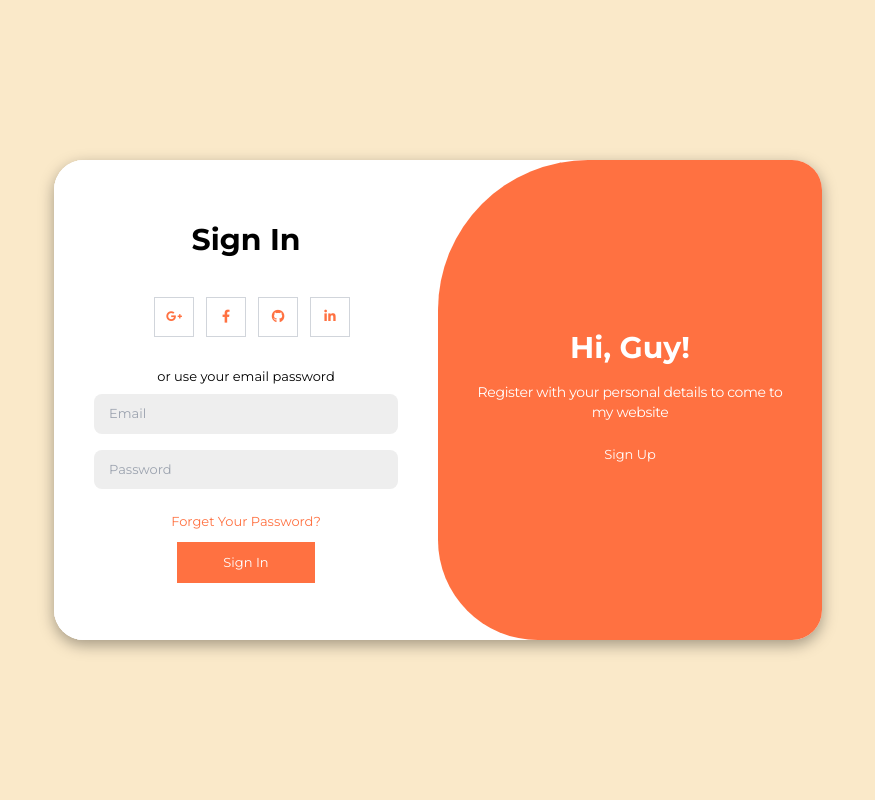
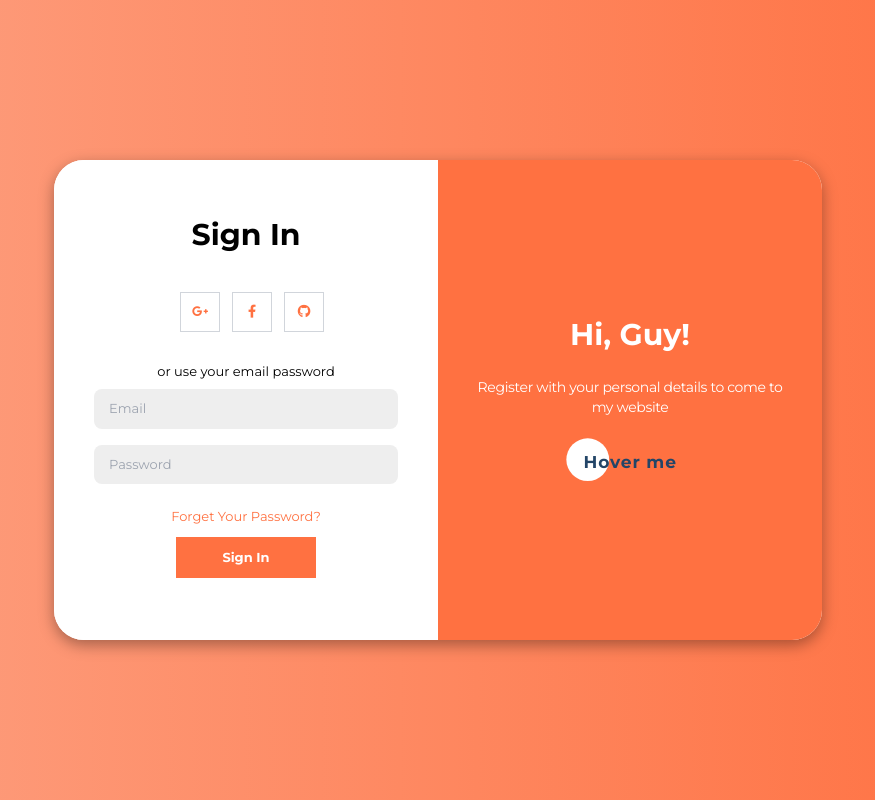
Before and after one commit to duongbao0803/login-UI, a React (Vite) app: page / in a window 1280 px wide. Shown: the whole page, without its empty margins (202-1077 px from the left). Built offline with nearby package versions, Linux system fonts and the light colour scheme.

Commit message:
FIX - Fix login

```diff
--- a/index.html
+++ b/index.html
@@ -8,7 +8,7 @@
       rel="stylesheet"
       href="https://cdnjs.cloudflare.com/ajax/libs/font-awesome/6.4.2/css/all.min.css"
     />
-    <link rel="stylesheet" href="./src/index.css" />
+    <link rel="stylesheet" href="./src/index.scss" />
     <title>Vite + React + TS</title>
   </head>
   <body>
--- a/package.json
+++ b/package.json
@@ -31,6 +31,7 @@
     "eslint-plugin-react-hooks": "^4.6.0",
     "eslint-plugin-react-refresh": "^0.4.5",
     "postcss": "^8.4.32",
+    "sass": "^1.69.7",
     "tailwindcss": "^3.4.0",
     "typescript": "^5.2.2",
     "vite": "^5.0.8"
--- a/src/App.tsx
+++ b/src/App.tsx
@@ -9,9 +9,9 @@ function App() {
   };
   return (
     <div className={`container ${isActive ? "active" : ""}`} id="container">
-      <div className="sign-up absolute top-0 h-full transition duration-1000 ease-in-out left-0 w-[50%] ">
+      <div className="sign-up absolute top-0 h-full transition-all duration-700 ease-in-out left-0 w-[50%] opacity-0 z-[1] ">
         <form className="bg-[#fff] flex items-center justify-center flex-col py-0 px-[40px] h-full">
-          <h1>Create Account</h1>
+          <h1>Sign Up</h1>
           <div className="my-5 mx-0">
             <a
               href="#"
@@ -31,16 +31,8 @@ function App() {
             >
               <i className="fa-brands fa-github" />
             </a>
-            <a
-              href="#"
-              className="text-[13px] text-[#ff7141] no-underline mt-[15px] mr-0 mb-[10px] border border-solid border-gray-300 rounded-1/5 inline-flex justify-center items-center mx-3 w-[40px] h-[40px]"
-            >
-              <i className="fa-brands fa-linkedin-in" />
-            </a>
           </div>
-          <span className="text-[13px]">
-            or use your email for registeration
-          </span>
+          <span>or use your email for registeration</span>
           <input
             className="bg-[#eee] border-none my-[8px] mx-0 py-[10px] px-[15px] text-[13px] rounded-[8px] w-full outline-none"
             type="text"
@@ -56,12 +48,12 @@ function App() {
             type="password"
             placeholder="Password"
           />
-          <button className="bg-[#ff7141] text-[#fff] text-[13px] py-[10px] px-[45px] border border-solid border-transparent border-1">
+          <button className="bg-[#ff7141] text-[#fff] text-[13px] py-[10px] px-[45px] my-[10px] font-bold border border-solid border-transparent border-1 cursor-pointer">
             Sign Up
           </button>
         </form>
       </div>
-      <div className="sign-in absolute top-0 h-full transition duration-1000 ease-in-out left-0 w-[50%] z-[2]">
+      <div className=" absolute top-0 h-full transition-all duration-700 ease-in-out sign-in left-0 w-[50%] z-[2]">
         <form className="bg-[#fff] flex items-center justify-center flex-col p-0 px-[40px] h-full">
           <h1>Sign In</h1>
           <div className="my-5 mx-0">
@@ -83,14 +75,8 @@ function App() {
             >
               <i className="fa-brands fa-github" />
             </a>
-            <a
-              href="#"
-              className="text-[13px] text-[#ff7141] no-underline mt-[15px] mr-0 mb-[10px] border border-solid border-gray-300 rounded-1/5 inline-flex justify-center items-center mx-3 w-[40px] h-[40px]"
-            >
-              <i className="fa-brands fa-linkedin-in" />
-            </a>
           </div>
-          <span className="text-[13px]">or use your email password</span>
+          <span>or use your email password</span>
           <input
             className="bg-[#eee] border-none my-[8px] mx-0 py-[10px] px-[15px] text-[13px] rounded-[8px] w-full outline-none"
             type="email"
@@ -103,41 +89,46 @@ function App() {
           />
           <a
             href="#"
-            className="icon text-[13px] text-[#ff7141] no-underline mt-[15px] mr-0 mb-[10px]"
+            className="text-[13px] text-[#ff7141] no-underline mt-[15px] mr-0"
           >
             Forget Your Password?
           </a>
-          <button className="bg-[#ff7141] text-[#fff] text-[13px] py-[10px] px-[45px] border border-solid border-transparent border-1">
+          <button
+            className="bg-[#ff7141] text-[#fff] text-[13px] py-[10px] px-[45px] my-[10px] font-bold border border-solid border-transparent border-1"
+            cursor-pointer
+          >
             Sign In
           </button>
         </form>
       </div>
-      <div className="toggle-container ">
+      <div className="toggle-container absolute top-0 left-1/2 w-1/2 h-full overflow-hidden transition-all duration-700 ease-in-out rounded-none z-[1000]">
         <div className="toggle bg-[#ff7141] text-white relative left-[-100%] h-full w-[200%] transform translate-x-0 transition-all duration-700 ease-in-out">
-          <div className="toggle-panel absolute w-1/2 h-full flex justify-center items-center flex-col py-0 px-[30px] text-center top-0 transform translate-x-0 transition-all duration-700 ease-in-out toggle-left">
+          <div className="absolute w-1/2 h-full flex justify-center items-center flex-col py-0 px-[30px] text-center top-0 transform translate-x-0 transition-all duration-700 ease-in-out toggle-left">
             <h1>Welcome Back!</h1>
-            <p className="text-[14px] leading-5 tracking-tight my-3 mx-0">
+            <p className="text-[14px] leading-5 tracking-tight my-5 mx-0">
               Enter your personal details to come to my website
             </p>
             <button
-              className="bg-[#ff7141] text-[#fff] text-[13px] py-[10px] px-[45px] border border-solid border-transparent border-1 bg-transparent "
-              id="login"
+              className="cta relative py-3 px-[18px] transition-all duration-300 ease border-none bg-none cursor-pointer active:transform scale-[0.95] hover:before:w-full"
               onClick={() => handleClick(false)}
             >
-              Sign In
+              <span className="relative text-[18px] font-bold tracking-wider text-[#234567]">
+                Hover me
+              </span>
             </button>
           </div>
-          <div className="toggle-panel absolute w-1/2 h-full flex justify-center items-center flex-col py-0 px-[30px] text-center top-0 transform translate-x-0 transition-all duration-700 ease-in-out   toggle-right">
+          <div className="absolute w-1/2 h-full flex justify-center items-center flex-col py-0 px-[30px] text-center top-0 transform translate-x-0 transition-all duration-700 ease-in-out toggle-right">
             <h1>Hi, Guy!</h1>
-            <p className="text-[14px] leading-5 tracking-tight my-3 mx-0">
+            <p className="text-[14px] leading-5 tracking-tight my-5 mx-0">
               Register with your personal details to come to my website
             </p>
             <button
-              className="bg-transparent text-[#fff] text-[13px] py-[10px] px-[45px] border border-solid border-transparent border-1"
-              id="register"
+              className="cta relative py-3 px-[18px] transition-all duration-300 ease border-none bg-none cursor-pointer active:transform scale-[0.95]  hover:before:w-full"
               onClick={() => handleClick(true)}
             >
-              Sign Up
+              <span className="relative text-[18px] font-bold tracking-wider text-[#234567]">
+                Hover me
+              </span>
             </button>
           </div>
         </div>
--- a/src/index.css
+++ /dev/null
@@ -1,99 +0,0 @@
-@import url("https://fonts.googleapis.com/css2?family=Montserrat:wght@300;400;500;600;700&display=swap");
-
-@tailwind components;
-@tailwind utilities;
-@tailwind base;
-
-@layer base {
-  * {
-    margin: 0;
-    padding: 0;
-    box-sizing: border-box;
-    font-family: "Montserrat", sans-serif;
-  }
-  .container {
-    background-color: #fff;
-    border-radius: 30px;
-    box-shadow: 0 5px 15px rgba(0, 0, 0, 0.35);
-    position: relative;
-    overflow: hidden;
-    width: 768px;
-    max-width: 100%;
-    min-height: 480px;
-  }
-  h1 {
-    font-size: 30px;
-    font-weight: 900;
-  }
-}
-
-body {
-  background-color: rgb(250, 233, 201);
-  display: flex;
-  align-items: center;
-  justify-content: center;
-  flex-direction: column;
-  height: 100vh;
-}
-
-@layer components {
-  .container.active .sign-in {
-    transform: translateX(100%);
-  }
-
-  .container.active .sign-up {
-    transform: translateX(100%);
-    opacity: 1;
-    z-index: 5;
-    animation: move 0.6s;
-  }
-
-  @keyframes move {
-    0%,
-    49.99% {
-      opacity: 0;
-      z-index: 1;
-    }
-    50%,
-    100% {
-      opacity: 1;
-      z-index: 5;
-    }
-  }
-
-  .toggle-container {
-    position: absolute;
-    top: 0;
-    left: 50%;
-    width: 50%;
-    height: 100%;
-    overflow: hidden;
-    transition: all 0.6s ease-in-out;
-    border-radius: 150px 0 0 100px;
-    z-index: 1000;
-  }
-
-  .container.active .toggle-container {
-    transform: translateX(-100%);
-    border-radius: 0 150px 100px 0;
-  }
-  .container.active .toggle {
-    transform: translateX(50%);
-  }
-  .toggle-left {
-    transform: translateX(-200%);
-  }
-
-  .container.active .toggle-left {
-    transform: translateX(0);
-  }
-
-  .toggle-right {
-    right: 0;
-    transform: translateX(0);
-  }
-
-  .container.active .toggle-right {
-    transform: translateX(200%);
-  }
-}
--- /dev/null
+++ b/src/index.scss
@@ -0,0 +1,116 @@
+@import url("https://fonts.googleapis.com/css2?family=Montserrat:wght@300;400;500;600;700&display=swap");
+
+@import "tailwindcss/base";
+@import "tailwindcss/components";
+@import "tailwindcss/utilities";
+
+$font-family: "Montserrat", sans-serif;
+$primary-color: #ff6f3f;
+$secondary-color: #fda081;
+$container-width: 768px;
+$container-border-radius: 30px;
+$container-box-shadow: 0 5px 15px rgba(0, 0, 0, 0.35);
+$light-background: #fff;
+$cta-hover-background: linear-gradient(to right, #fdbfaa, #ffd7c9);
+
+* {
+  margin: 0;
+  padding: 0;
+  box-sizing: border-box;
+  font-family: $font-family;
+}
+
+body {
+  background: linear-gradient(to left, $primary-color, $secondary-color);
+  display: flex;
+  align-items: center;
+  justify-content: center;
+  flex-direction: column;
+  height: 100vh;
+}
+
+span {
+  font-size: 13px;
+}
+
+h1 {
+  font-size: 30px;
+  font-weight: bold;
+}
+
+.container {
+  background-color: $light-background;
+  border-radius: $container-border-radius;
+  box-shadow: $container-box-shadow;
+  position: relative;
+  overflow: hidden;
+  width: $container-width;
+  max-width: 100%;
+  min-height: 480px;
+}
+
+.container.active .sign-in {
+  transform: translateX(100%);
+}
+
+.container.active .sign-up {
+  transform: translateX(100%);
+  opacity: 1;
+  z-index: 5;
+  animation: move 0.6s;
+}
+
+@keyframes move {
+  0%,
+  49.99% {
+    opacity: 0;
+    z-index: 1;
+  }
+  50%,
+  100% {
+    opacity: 1;
+    z-index: 5;
+  }
+}
+
+.container.active .toggle-container {
+  transform: translateX(-100%);
+}
+
+.container.active .toggle {
+  transform: translateX(50%);
+}
+
+.toggle-left {
+  transform: translateX(-200%);
+}
+
+.container.active .toggle-left {
+  transform: translateX(0);
+}
+
+.toggle-right {
+  right: 0;
+  transform: translateX(0);
+}
+
+.container.active .toggle-right {
+  transform: translateX(200%);
+}
+
+.cta:before {
+  content: "";
+  position: absolute;
+  top: 0;
+  left: 0;
+  display: block;
+  border-radius: 50px;
+  background: $light-background;
+  width: 45px;
+  height: 45px;
+  transition: all 0.3s ease;
+}
+
+.cta:hover:before {
+  background: $cta-hover-background;
+}
```
Also changed, not shown: src/App.css (deleted, +0 -42 lines), src/main.tsx (+7 -7 lines), 1 other file (tests, documents, lock files or other folders).
